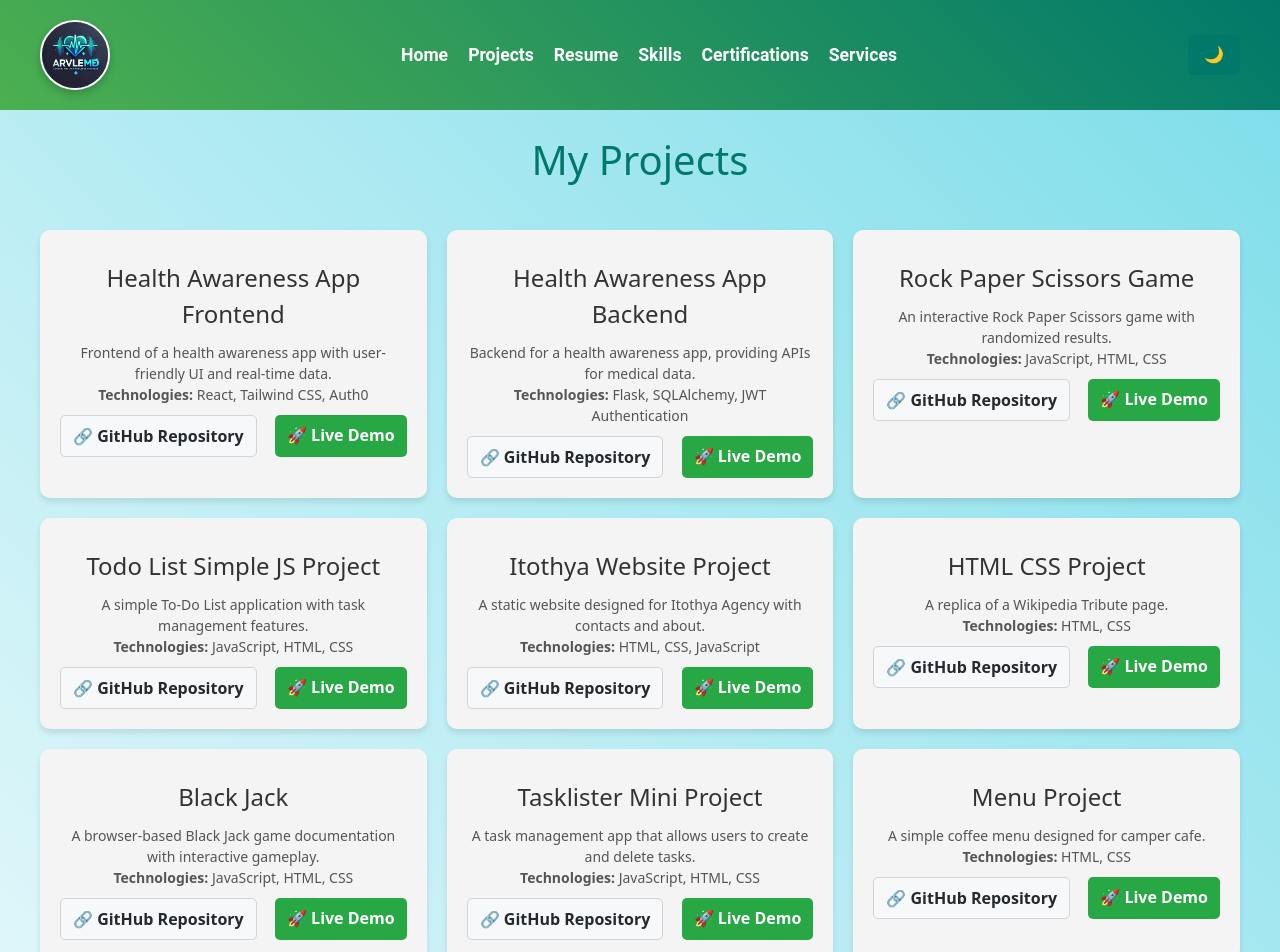
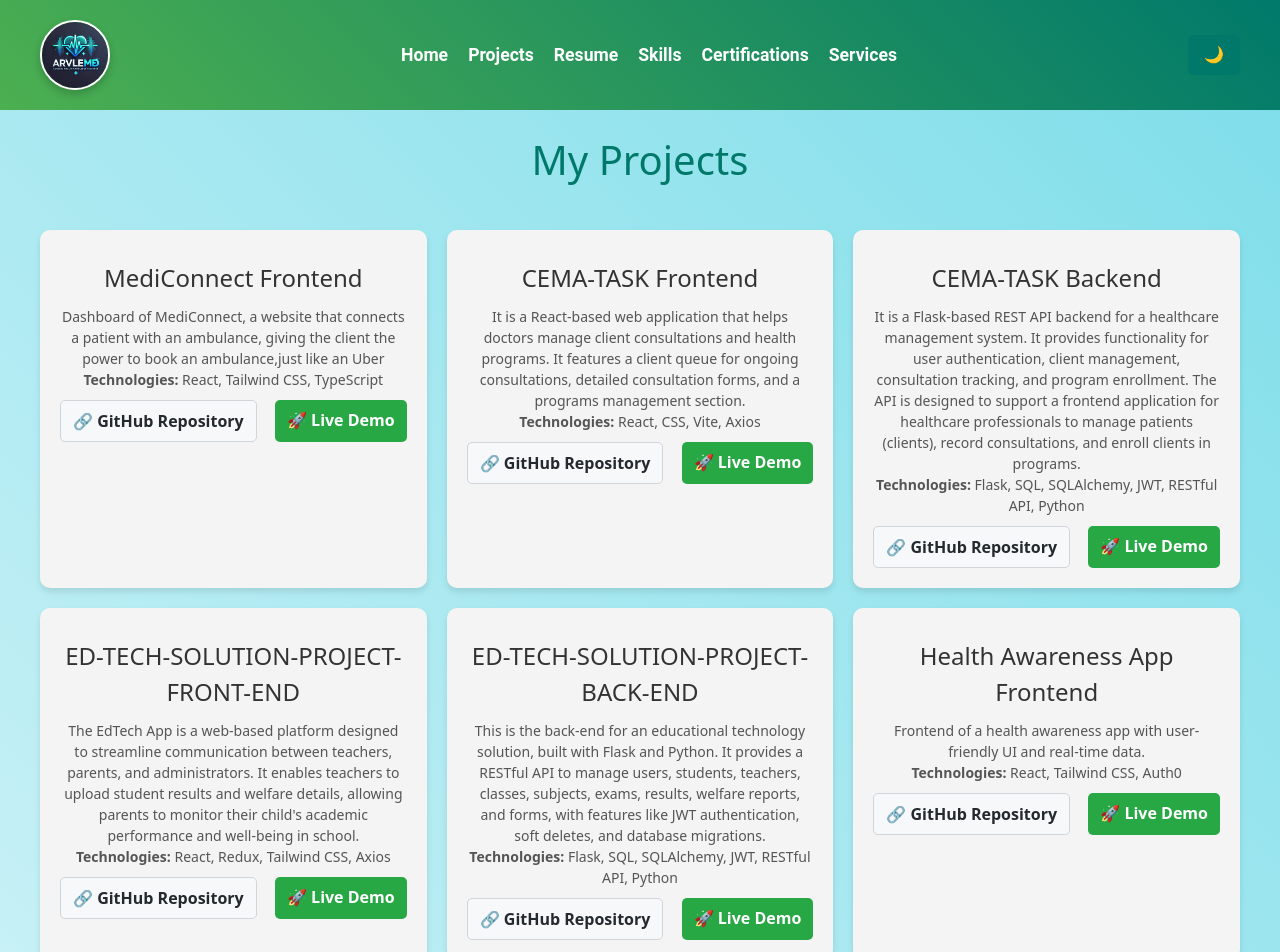
Before and after one commit to ARVLEMED/Aron-Portfolio, a React (Create React App) app: page /projects in a window 1280 px wide. Shown: the top 952 px of the page. Built offline with nearby package versions, Linux system fonts and the light colour scheme.

Commit message:
Adds projects to the projects array in the projects page

```diff
--- a/src/components/Projectspage.js
+++ b/src/components/Projectspage.js
@@ -4,6 +4,41 @@ import { ThemeContext } from '../App';
 import './Projects.css';
 
 const projects = [
+  {
+    name: 'MediConnect Frontend',
+    description: 'Dashboard of MediConnect, a website that connects a patient with an ambulance, giving the client the power to book an ambulance,just like an Uber',
+    technologies: ['React', 'Tailwind CSS', 'TypeScript'],
+    github: 'https://github.com/ARVLEMED/MEDICONNECT-FRONTEND',
+    liveDemo: 'https://teal-snickerdoodle-476ffb.netlify.app/',
+  },
+   {
+    name: 'CEMA-TASK Frontend',
+    description: 'It is a React-based web application that helps doctors manage client consultations and health programs. It features a client queue for ongoing consultations, detailed consultation forms, and a programs management section. ',
+    technologies: ['React', 'CSS', 'Vite','Axios'],
+    github: 'https://github.com/ARVLEMED/CEMA-SE-TASK-FRONTEND',
+    liveDemo: 'https://cemahospitalsystem.netlify.app/',
+  },
+  {
+    name: 'CEMA-TASK Backend',
+    description: 'It is a Flask-based REST API backend for a healthcare management system. It provides functionality for user authentication, client management, consultation tracking, and program enrollment. The API is designed to support a frontend application for healthcare professionals to manage patients (clients), record consultations, and enroll clients in programs. ',
+    technologies: ['Flask', 'SQL', 'SQLAlchemy','JWT','RESTful API','Python'],
+    github: 'https://github.com/ARVLEMED/CEMA-SE-TASK-BACKEND',
+
+  },
+  {
+    name: 'ED-TECH-SOLUTION-PROJECT-FRONT-END',
+    description: "The EdTech App is a web-based platform designed to streamline communication between teachers, parents, and administrators. It enables teachers to upload student results and welfare details, allowing parents to monitor their child's academic performance and well-being in school. ",
+    technologies: ['React', 'Redux', 'Tailwind CSS','Axios'],
+    github: 'https://github.com/ARVLEMED/ED-TECH-SOLUTION-PROJECT-FRONT-END',
+    liveDemo: 'https://byte-force-ed-tech.netlify.app/',
+  },
+   {
+    name: 'ED-TECH-SOLUTION-PROJECT-BACK-END',
+    description: 'This is the back-end for an educational technology solution, built with Flask and Python. It provides a RESTful API to manage users, students, teachers, classes, subjects, exams, results, welfare reports, and forms, with features like JWT authentication, soft deletes, and database migrations.',
+    technologies: ['Flask', 'SQL', 'SQLAlchemy','JWT','RESTful API','Python'],
+    github: 'https://github.com/ARVLEMED/ED-TECH-SOLUTION-PROJECT-BACK-END',
+
+  },
   {
     name: 'Health Awareness App Frontend',
     description: 'Frontend of a health awareness app with user-friendly UI and real-time data.',
@@ -17,6 +52,13 @@ const projects = [
     technologies: ['Flask', 'SQLAlchemy', 'JWT Authentication'],
     github: 'https://github.com/ARVLEMED/Health-Awareness-App-Backend',
     liveDemo: 'https://health-awareness-app-backend-8.onrender.com',
+  },
+  {
+    name: 'Amazon-JS-Project',
+    description: 'An interactive replica of the Amazon shopping web page',
+    technologies: ['JavaScript', 'HTML', 'CSS'],
+    github: 'https://github.com/ARVLEMED/Amazon-JS-Project',
+    liveDemo: 'https://arvlemed.github.io/Amazon-JS-Project/',
   },
   {
     name: 'Rock Paper Scissors Game',
```
